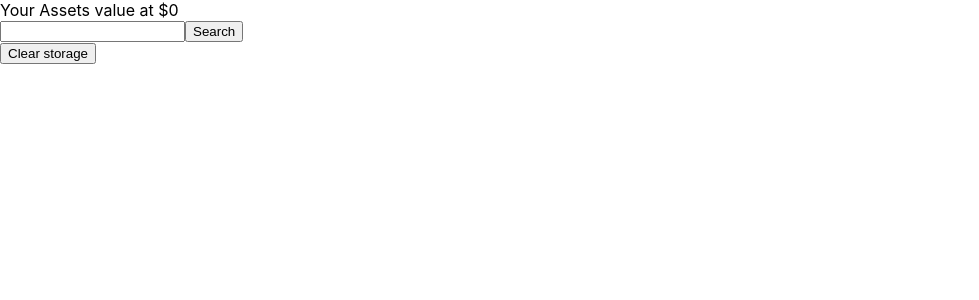
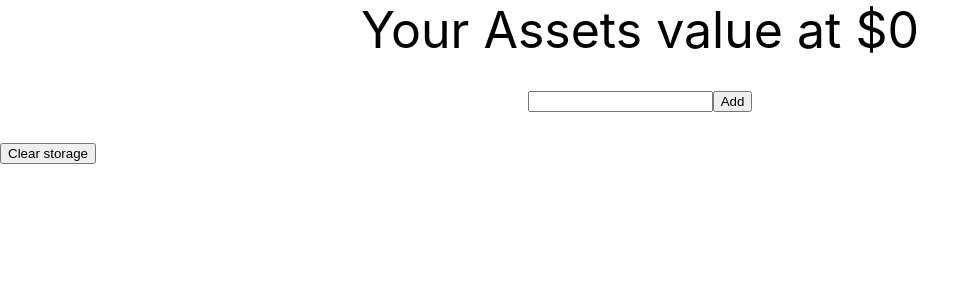
Before and after one commit to younggyolee/sparkling_joys_frontend, a React (Create React App) app: page / in a window 1280 px wide. Shown: the top 300 px of the page, without its empty margins (0-979 px from the left). Built offline with nearby package versions, Linux system fonts and the light colour scheme.

Commit message:
Add images to each item, and create basic structure for currency

```diff
--- /dev/null
+++ b/src/components/Index/Index.module.css
@@ -0,0 +1,27 @@
+.container {
+  width: 100%;
+  display: flex;
+  flex-direction: column;
+  justify-content: center;
+}
+
+.totalValueContainer {
+  text-align: center;
+  font-size: 50px;
+}
+
+.searchContainer {
+  text-align: center;
+  padding: 30px;
+}
+
+.itemsContainer {
+  background-color: antiquewhite;
+  display: flex;
+  flex-direction: row;
+  flex-wrap: wrap;
+}
+
+.itemImages {
+  width: 200px;
+}
--- a/src/components/Index/Index.tsx
+++ b/src/components/Index/Index.tsx
@@ -1,5 +1,6 @@
 import React, { useState, useEffect } from 'react';
 import { saveItem, getVisibleItems } from '../../utils/localStorage';
+import styles from './Index.module.css';
 const axios = require('axios');
 
 function Index() {
@@ -7,7 +8,9 @@ function Index() {
     avgPrice: number,
     id: string,
     title: string,
-    translatedTitle: string
+    translatedTitle: string,
+    imageURL: string,
+    currency: string
   };
 
   interface Items extends Array<Item>{}
@@ -41,37 +44,46 @@ function Index() {
     saveItem(
       title,
       response.data.translatedKeyword,
-      response.data.avgPrice
+      response.data.avgPrice,
+      response.data.imageURL,
+      response.data.currency
     );
 
     setIsUpdated(true);
   }
+
   return (
-    <div>
-      <div>
+    <div className={styles.container}>
+      <div className={styles.totalValueContainer}>
         Your Assets value at ${totalValue}
       </div>
-      <div>
+      <div className={styles.searchContainer}>
         <form onSubmit={handleSubmit}>
           <input type='text' onChange={e => setTitle(e.target.value)}/>
-          <input type='submit' value='Search' />
+          <input type='submit' value='Add' />
         </form>
       </div>
       <div>
+        <button
+          onClick={() => localStorage.clear()}
+        >
+          Clear storage
+        </button>
+      </div>
+      <div className={styles.itemsContainer}>
         {items.map((item, index) => {
           return (
             <div key={index}>
-              <p>${item.avgPrice}</p>
+              <img
+                src={item.imageURL}
+                className={styles.itemImages}
+              />
+              <p>{item.currency} {item.avgPrice}</p>
               <p>{item.title}</p>
             </div>
           )
         })}
       </div>
-      <button
-        onClick={() => localStorage.clear()}
-      >
-        Clear storage
-      </button>
     </div>
   );
 }
```
Also changed, not shown: src/components/SelectCurrency/SelectCurrency.tsx (added, +13 -0 lines), src/utils/localStorage.tsx (+7 -2 lines).
